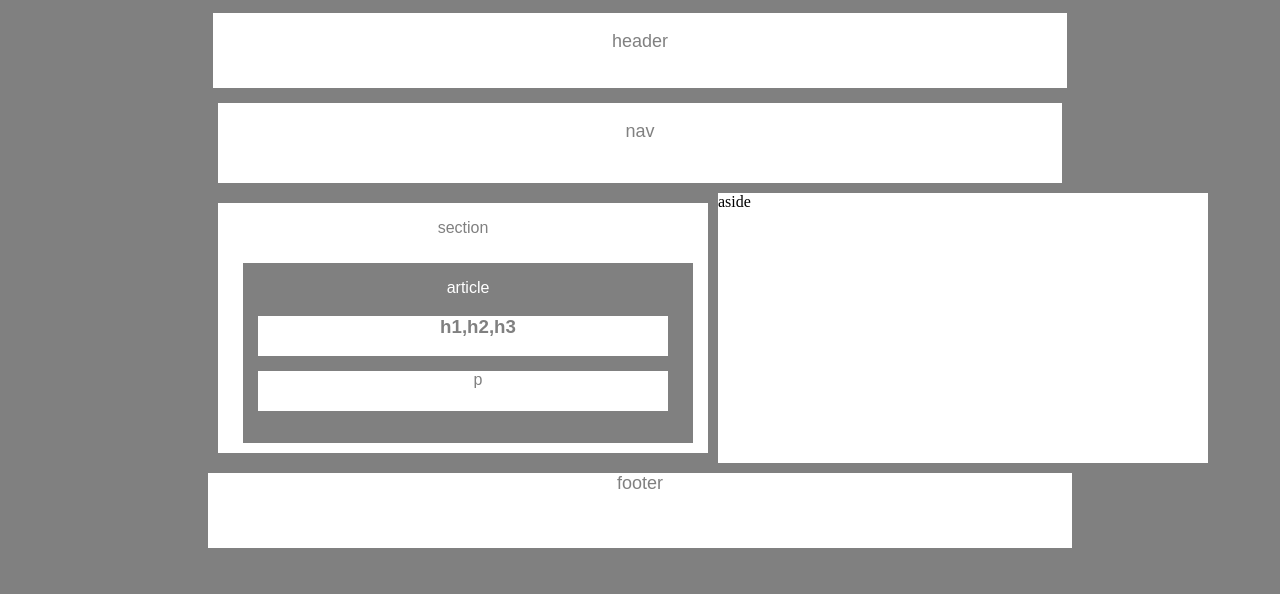
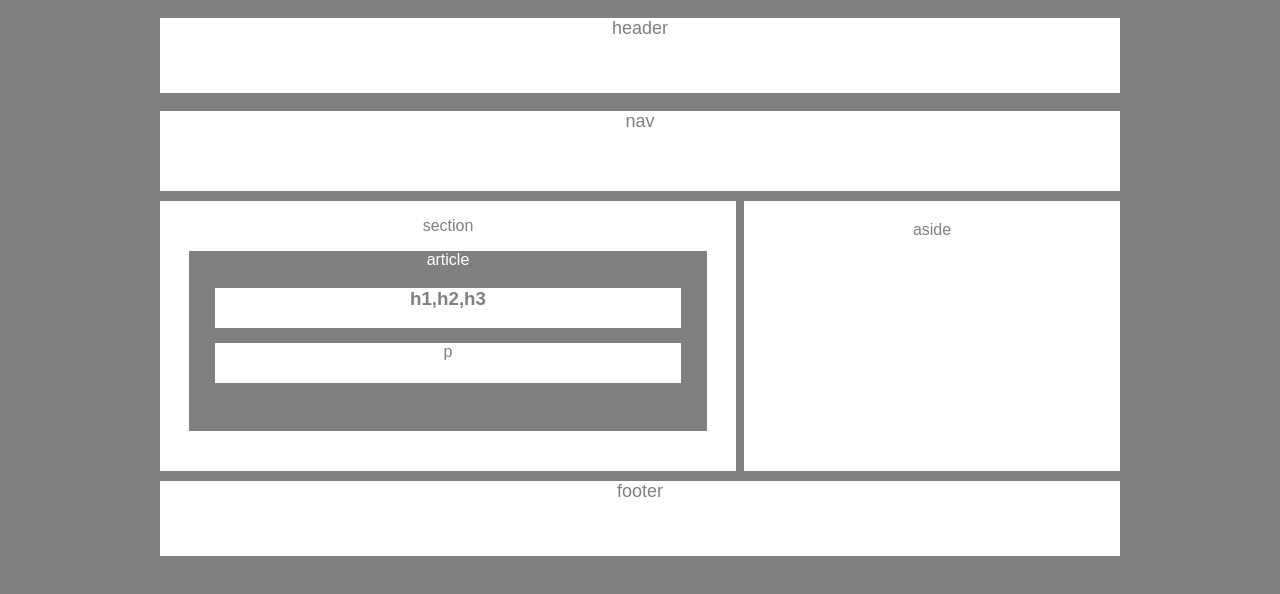
Before and after one commit to dblanchard13/HW-Wireframe, a plain HTML site: page index.html in a window 1280 px wide. Drawn offline with Linux system fonts and the light colour scheme.

Commit message:
Homework comments.

```diff
--- a/Style.css
+++ b/Style.css
@@ -1,129 +1,102 @@
-body{
-	background-color:gray;
+body {
+    background-color:gray;
+    /* You only generally need to declare your font-family once for the body and then let that rule cascade down to every element */
+    font-family: 'Arial', 'Helvetica Neue', Helvetica, sans-serif;
+}
 
-
-
-
-}
 header{
 
     height: 75px;
-    border: 5px solid gray;
     background-color:white;
-    margin-left: 200px;
-    margin-right:200px;
     text-align:center;
     font-size: 18px;
-    font-family: 'Arial', 'Helvetica Neue', Helvetica, sans-serif;
     color:grey;
+
+    /*
+        Doing this margin: 15px auto; will generally automatically center your content
+        within its parent container as long as you have a width set for it
+    */
+    margin: 10px auto;
+    width: 960px;
 
 }
 
-nav{
+nav {
     height:80px;
     background-color:white;
-    margin-left: 200px;
-    margin-right:200px;
     text-align: center;
     font-size: 18px;
-    font-family: 'Arial', 'Helvetica Neue', Helvetica, sans-serif;
-    color:grey;
-    border: 10px solid gray;
+
+    color: grey;
+    width: 960px;
+    margin: 10px auto;
 
 
 }
 
 #container{
-    background-color:white;
-    width: 1000px;
     height: 270px;
-    margin-left: 200px;
-    margin-right:200px;
-
-
-
+    margin: 0 auto;
+    width: 960px;
+    overflow: auto;
 }
 
 #first {
-
-	border: 10px solid gray;
-    width: 490px;
-    height: 250px;
+    width: 60%;
+    height: 270px;
     float: left;
     background-color: white;
     text-align: center;
-    font-family: 'Arial', 'Helvetica Neue', Helvetica, sans-serif;
     color:grey;
-
+    margin-right: 5px;
 }
 
-.article{
- border: 10px solid white;
+.article {
     background-color: grey;
-    margin: 15px;
-    width: 450px;
+    margin: 15px auto;
+    width: 90%;
     height: 180px;
     text-align: center;
-    font-family: 'Arial', 'Helvetica Neue', Helvetica, sans-serif;
-    color:white;
+    color: white;
+}
 
-
-}
-.headers_1{
-
-	width: 380px;
+.headers_1 {
+	width: 90%;
     height: 40px;
     background-color: white;
-    padding-left:30px;
     text-align: center;
-    margin-bottom: 15px;
-    margin-right:15px;
-
-    margin-left: 15px;
-    font-family: 'Arial', 'Helvetica Neue', Helvetica, sans-serif;
+    margin: 15px auto;
     color:grey;
 
 
 }
 
-.para{
-
-	width: 380px;
+.para {
+    width: 90%;
     height: 40px;
     background-color: white;
-    padding-left:30px;
-    margin-left: 15px;
+    margin: 15px auto;
     text-align: center;
-    font-family: 'Arial', 'Helvetica Neue', Helvetica, sans-serif;
     color:grey;
+}
 
-
-}
-#container#second {
-
-
-	border: 10px solid gray;
-    width: 480px;
-    height: 220px;
+#second {
+    width: 35%;
     float: right;
     background-color: white;
     text-align: center;
-    font-family: 'Arial', 'Helvetica Neue', Helvetica, sans-serif;
-    color:grey;
-
-
+    color: grey;
+    padding: 20px;
+    height: 270px;
 }
 
-footer{
-
+footer {
     height: 75px;
     background-color:white;
     margin-top: 10px;
-    margin-left: 200px;
-    margin-right:200px;
     text-align:center;
     font-size: 18px;
-    font-family: 'Arial', 'Helvetica Neue', Helvetica, sans-serif;
     color:grey;
-
+    margin: 10px auto;
+    width: 960px;
 }
--- a/index.html
+++ b/index.html
@@ -2,26 +2,46 @@
 <html>
 <head>
 	<title></title>
+  <link rel="stylesheet" type="text/css" href="Style.css">
 </head>
+
 <body>
-<link rel="stylesheet" type="text/css" href="Style.css">
+
   <header>
     <p>header </p>
   </header>
+
   <nav>
     <p>nav</p>
   </nav>
+
+  <!--
+    You should try to shoot for having consistent indentation since it makes it much easier to spot when you have
+    unclosed tags and also makes it much easier to see which elements are contained within what.
+  -->
+
   <div id="container">
+
       <div id="first">
+
         <p>section</p>
+
         <div class="article">
           <p>article</p>
-       <div class="headers_1"><h3>h1,h2,h3</div>
+
+          <div class="headers_1">
+            <h3>h1,h2,h3</h3>
+          </div>
+
           <div class="para">p</div>
         </div>
+
       </div>
+
       <div id="second">aside</div>
   </div>
+
   <footer>footer</footer>
+
 </body>
 </html>
```
Lines whose indentation alone changed are shown as unchanged.
